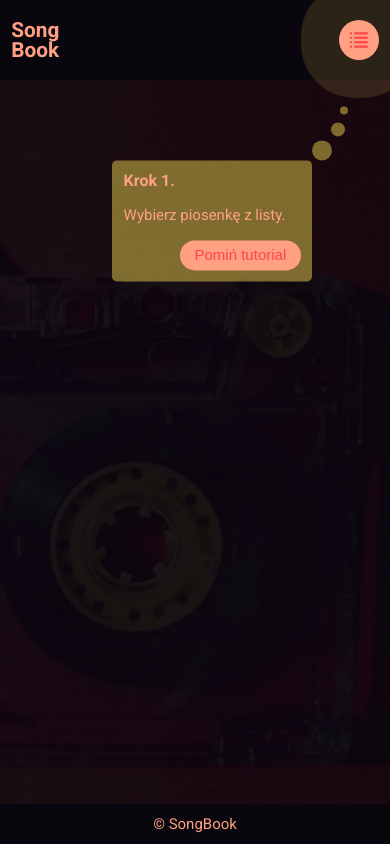
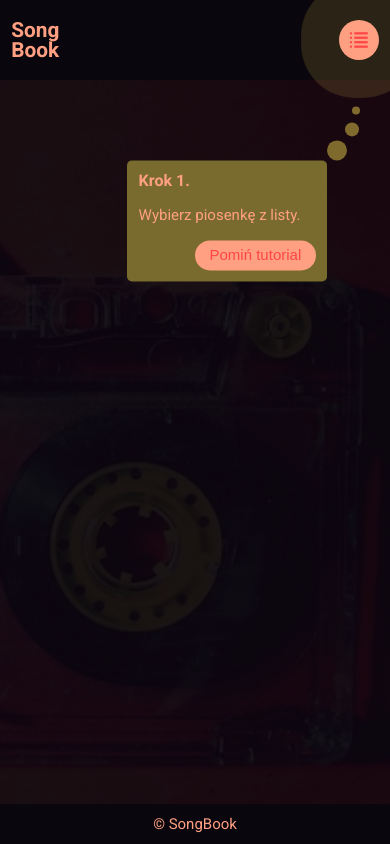
Before and after one commit to patrykkowalski0617/songbook, a React (Create React App) app: page / in a window 390 px wide. Built offline with nearby package versions, Linux system fonts and the light colour scheme.

Commit message:
TutorialPopUp - wrapper with none-transparent background and postion including small screen

```diff
--- a/src/components/global/TutorialPopUp.js
+++ b/src/components/global/TutorialPopUp.js
@@ -4,17 +4,23 @@ import { colorScheme, container, space, barInput } from "../style";
 import { tutorialNextStep, tutorialDeactivate } from "./../../redux/actions";
 import { connect } from "react-redux";
 
+const TutorialPopUpWrapper = styled.div`
+    ${props =>
+        `background-color: ${colorScheme[props.colorSchemeNo].dark1};  ${props.position};`}
+    border-radius: 5px;
+    position: absolute;
+    width: 200px;
+    max-height: 300px;
+    transform: translate(0, 100%);
+`;
+
 const TutorialPopUpElement = styled.div`
     ${container}
-    width: 200px;
-    max-height: 300px;
+    width: 100%;
+    height: 100%;
     border-radius: 5px;
-    position: absolute;
-    transform: translate(0, 100%);
     ${props =>
-        `background-color: ${colorScheme[props.colorSchemeNo].contrast1}88;
-        ${props.position};`}
-
+        `background-color: ${colorScheme[props.colorSchemeNo].contrast1}88;`}
     &::before {
         content: "";
         position: absolute;
@@ -44,13 +50,13 @@ const TutorialPopUpElement = styled.div`
             props.bubblesPosition === "bottom right"
                 ? "-"
                 : ""
-        }16px -21px 0px -3px ${colorScheme[props.colorSchemeNo].contrast1}88,
+        }15px -21px 0px -3px ${colorScheme[props.colorSchemeNo].contrast1}88,
         ${
             props.bubblesPosition === "top left" ||
             props.bubblesPosition === "bottom right"
                 ? "-"
                 : ""
-        }22px -40px 0px -6px ${colorScheme[props.colorSchemeNo].contrast1}88`};
+        }19px -40px 0px -6px ${colorScheme[props.colorSchemeNo].contrast1}88`};
     }
 `;
 
@@ -78,9 +84,9 @@ const TutorialPopUp = props => {
     } = props;
 
     return (
+        <TutorialPopUpWrapper colorSchemeNo={colorSchemeNo} position={position}>
             <TutorialPopUpElement
                 colorSchemeNo={colorSchemeNo}
-            position={position}
                 bubblesPosition={bubblesPosition}
             >
                 <Header>Krok {tutorialStep + 1}.</Header>
@@ -96,6 +102,7 @@ const TutorialPopUp = props => {
                     Pomiń tutorial
                 </Button>
             </TutorialPopUpElement>
+        </TutorialPopUpWrapper>
     );
 };
 
--- a/src/components/header/HeaderButtons.js
+++ b/src/components/header/HeaderButtons.js
@@ -91,7 +91,7 @@ const HeaderButtons = props => {
                 const icon = item.onStatus ? item.onIcon : item.offIcon;
                 const tutorialPopUp = item.tutorialMode ? (
                     <TutorialPopUp
-                        position={`left: -220px; bottom: -100px;`}
+                        position={`left: -205px; bottom: -100px;`}
                         bubblesPosition={"top right"}
                         tipText={item.tipText}
                     />
```
Lines whose indentation alone changed are shown as unchanged.
